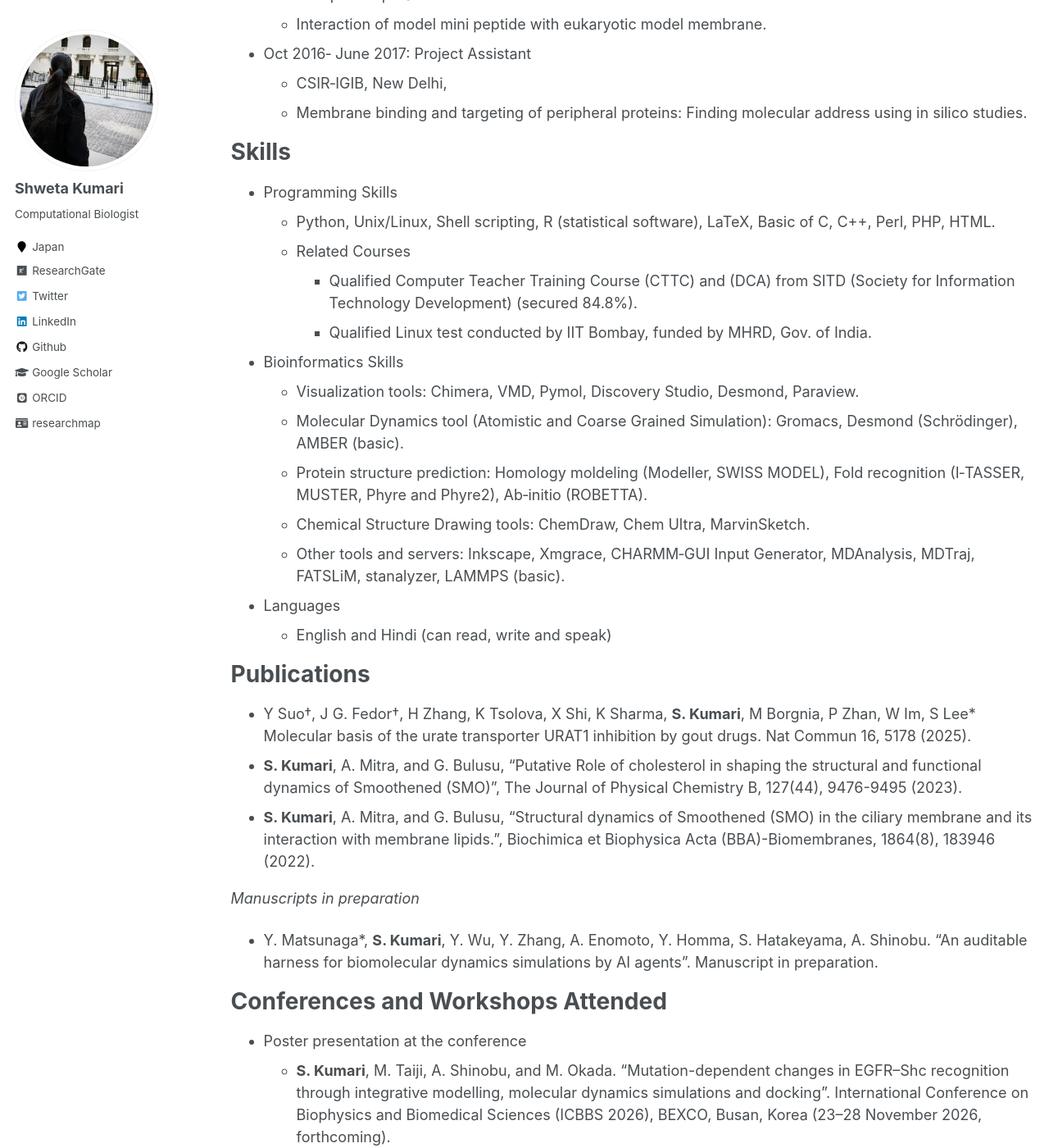
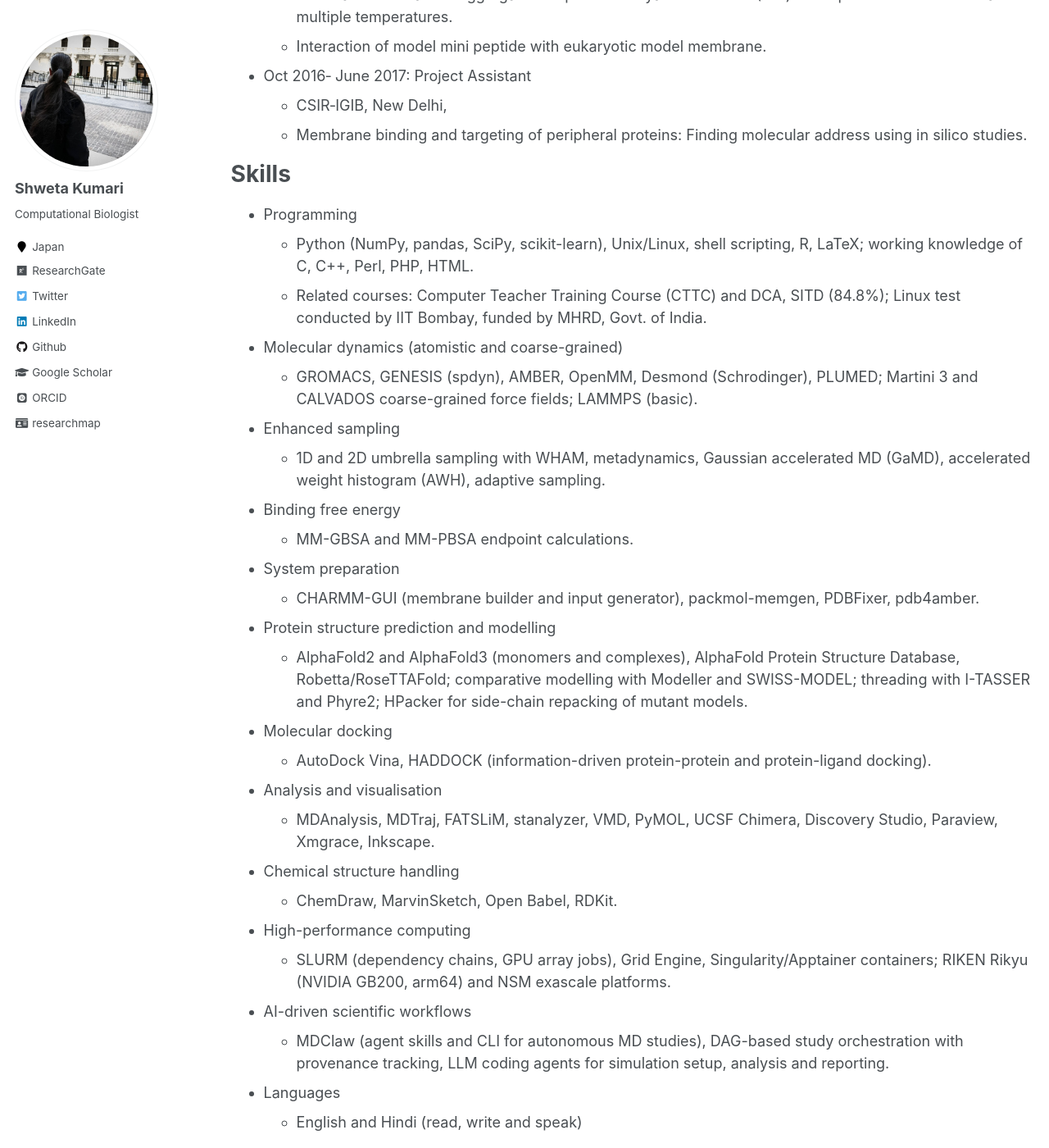
Before and after one commit to shweta-Moni/shweta-Moni.github.io, a Jekyll site: the page built from _pages/cv.md, in a window 1280 px wide and 1400 px high, scrolled down 1013 px. Shown: the whole window at 82% size. Built offline with Jekyll 4.4.1, drawn with Linux system fonts in a browser that asks for light colours; some web fonts are replaced; some of the changed text lies outside the part shown.

Commit message:
Revise CV with updated education and skills
Updated education and skills sections with new qualifications and detailed programming and bioinformatics skills.

```diff
--- a/_pages/cv.md
+++ b/_pages/cv.md
@@ -40,19 +40,31 @@ Work experience
 
 Skills
 ======
-* Programming Skills
-  * Python, Unix/Linux, Shell scripting, R (statistical software), LaTeX, Basic of C, C++, Perl, PHP, HTML.
-  * Related Courses
-    * Qualified Computer Teacher Training Course (CTTC) and (DCA) from SITD (Society for Information Technology Development) (secured 84.8%).
-    * Qualified Linux test conducted by IIT Bombay, funded by MHRD, Gov. of India.
-* Bioinformatics Skills
-  * Visualization tools: Chimera, VMD, Pymol, Discovery Studio, Desmond, Paraview.
-  * Molecular Dynamics tool (Atomistic and Coarse Grained Simulation): Gromacs, Desmond (Schrödinger), AMBER (basic).
-  * Protein structure prediction: Homology moldeling (Modeller, SWISS MODEL), Fold recognition (I‐TASSER, MUSTER, Phyre and Phyre2), Ab‐initio (ROBETTA).
-  * Chemical Structure Drawing tools: ChemDraw, Chem Ultra, MarvinSketch.
-  * Other tools and servers: Inkscape, Xmgrace, CHARMM‐GUI Input Generator, MDAnalysis, MDTraj, FATSLiM, stanalyzer, LAMMPS (basic).
+* Programming
+  * Python (NumPy, pandas, SciPy, scikit-learn), Unix/Linux, shell scripting, R, LaTeX; working knowledge of C, C++, Perl, PHP, HTML.
+  * Related courses: Computer Teacher Training Course (CTTC) and DCA, SITD (84.8%); Linux test conducted by IIT Bombay, funded by MHRD, Govt. of India.
+* Molecular dynamics (atomistic and coarse-grained)
+  * GROMACS, GENESIS (spdyn), AMBER, OpenMM, Desmond (Schrodinger), PLUMED; Martini 3 and CALVADOS coarse-grained force fields; LAMMPS (basic).
+* Enhanced sampling
+  * 1D and 2D umbrella sampling with WHAM, metadynamics, Gaussian accelerated MD (GaMD), accelerated weight histogram (AWH), adaptive sampling.
+* Binding free energy
+  * MM-GBSA and MM-PBSA endpoint calculations.
+* System preparation
+  * CHARMM-GUI (membrane builder and input generator), packmol-memgen, PDBFixer, pdb4amber.
+* Protein structure prediction and modelling
+  * AlphaFold2 and AlphaFold3 (monomers and complexes), AlphaFold Protein Structure Database, Robetta/RoseTTAFold; comparative modelling with Modeller and SWISS-MODEL; threading with I-TASSER and Phyre2; HPacker for side-chain repacking of mutant models.
+* Molecular docking
+  * AutoDock Vina, HADDOCK (information-driven protein-protein and protein-ligand docking).
+* Analysis and visualisation
+  * MDAnalysis, MDTraj, FATSLiM, stanalyzer, VMD, PyMOL, UCSF Chimera, Discovery Studio, Paraview, Xmgrace, Inkscape.
+* Chemical structure handling
+  * ChemDraw, MarvinSketch, Open Babel, RDKit.
+* High-performance computing
+  * SLURM (dependency chains, GPU array jobs), Grid Engine, Singularity/Apptainer containers; RIKEN Rikyu (NVIDIA GB200, arm64) and NSM exascale platforms.
+* AI-driven scientific workflows
+  * MDClaw (agent skills and CLI for autonomous MD studies), DAG-based study orchestration with provenance tracking, LLM coding agents for simulation setup, analysis and reporting.
 * Languages
-  * English and Hindi (can read, write and speak)
+  * English and Hindi (read, write and speak)
 
 Publications
 ======
```
Also changed, not shown: other parts of _pages/cv.md (+2 -2 lines).
